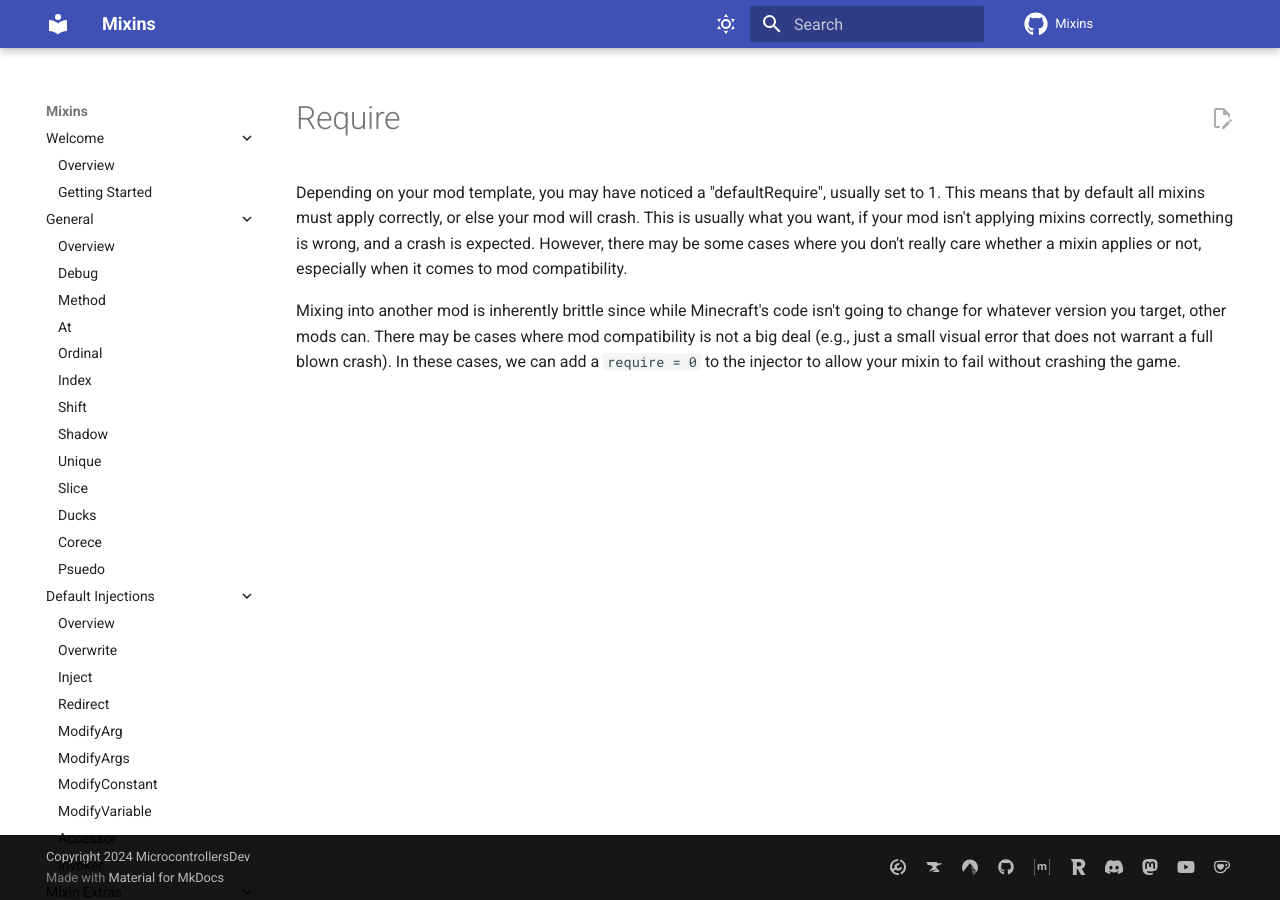
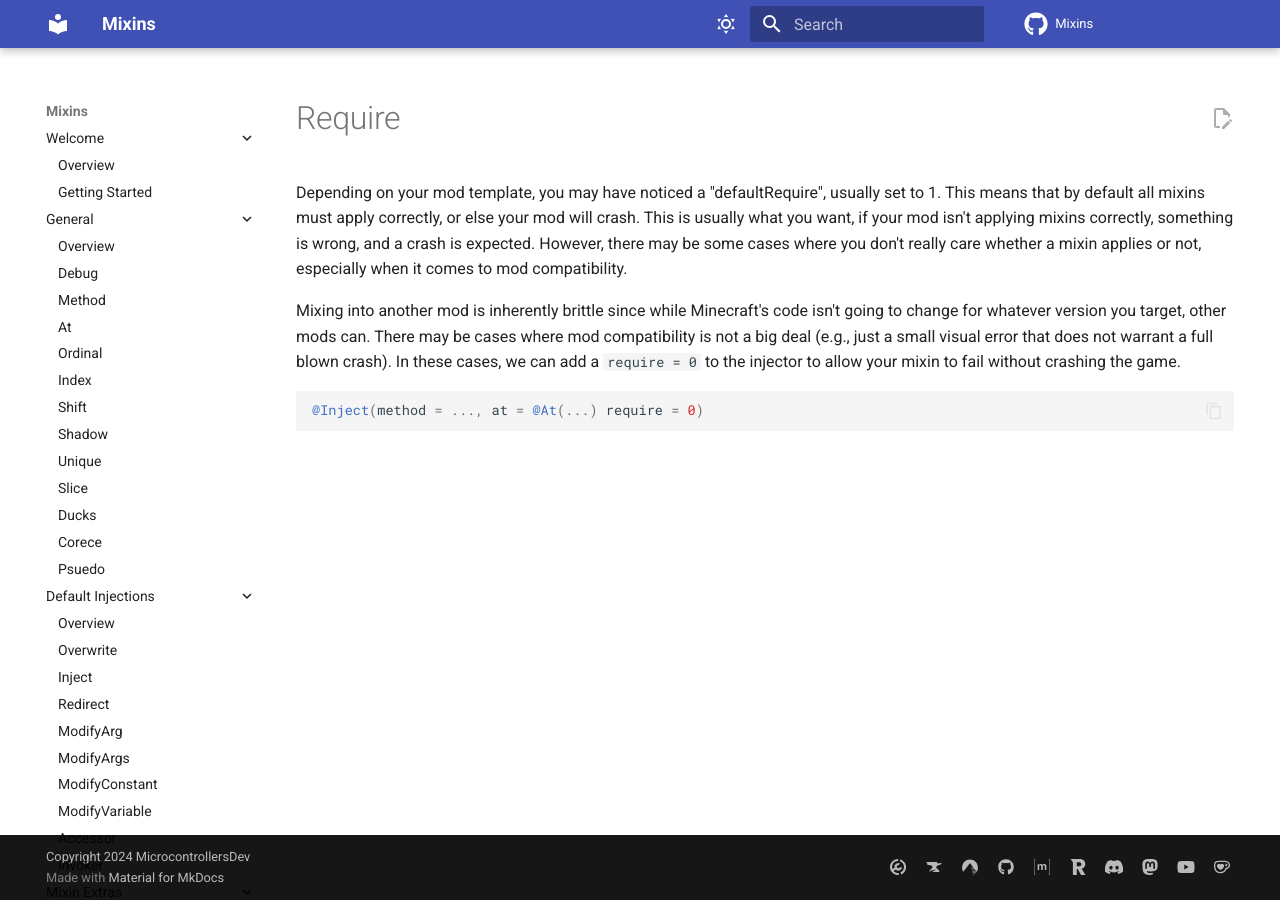
Before and after one commit to MicrocontrollersDev/Mixins, an MkDocs documentation site: the page built from docs/general/require.md, in a window 1280 px wide. Built offline with MkDocs 1.6.1 and Material for MkDocs 9.7.7, drawn with Linux system fonts in a browser that asks for light colours; comment, search, counter and statistics services are not loaded.

Commit message:
add an "example" for require

````diff
--- a/docs/general/require.md
+++ b/docs/general/require.md
@@ -3,3 +3,7 @@
 Depending on your mod template, you may have noticed a "defaultRequire", usually set to 1. This means that by default all mixins must apply correctly, or else your mod will crash. This is usually what you want, if your mod isn't applying mixins correctly, something is wrong, and a crash is expected. However, there may be some cases where you don't really care whether a mixin applies or not, especially when it comes to mod compatibility.
 
 Mixing into another mod is inherently brittle since while Minecraft's code isn't going to change for whatever version you target, other mods can. There may be cases where mod compatibility is not a big deal (e.g., just a small visual error that does not warrant a full blown crash). In these cases, we can add a `require = 0` to the injector to allow your mixin to fail without crashing the game.
+
+```java
+@Inject(method = ..., at = @At(...) require = 0)
+```
````
